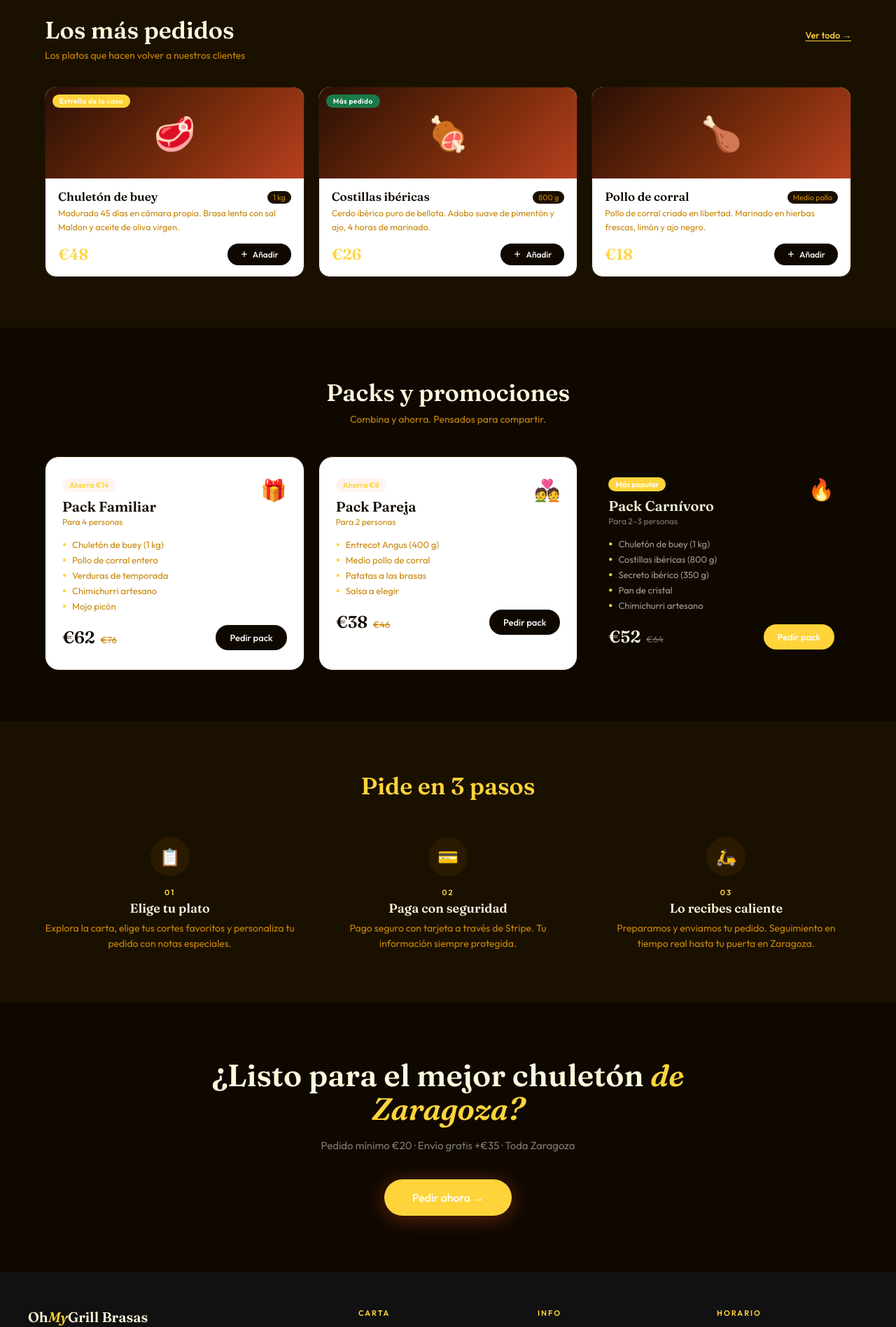
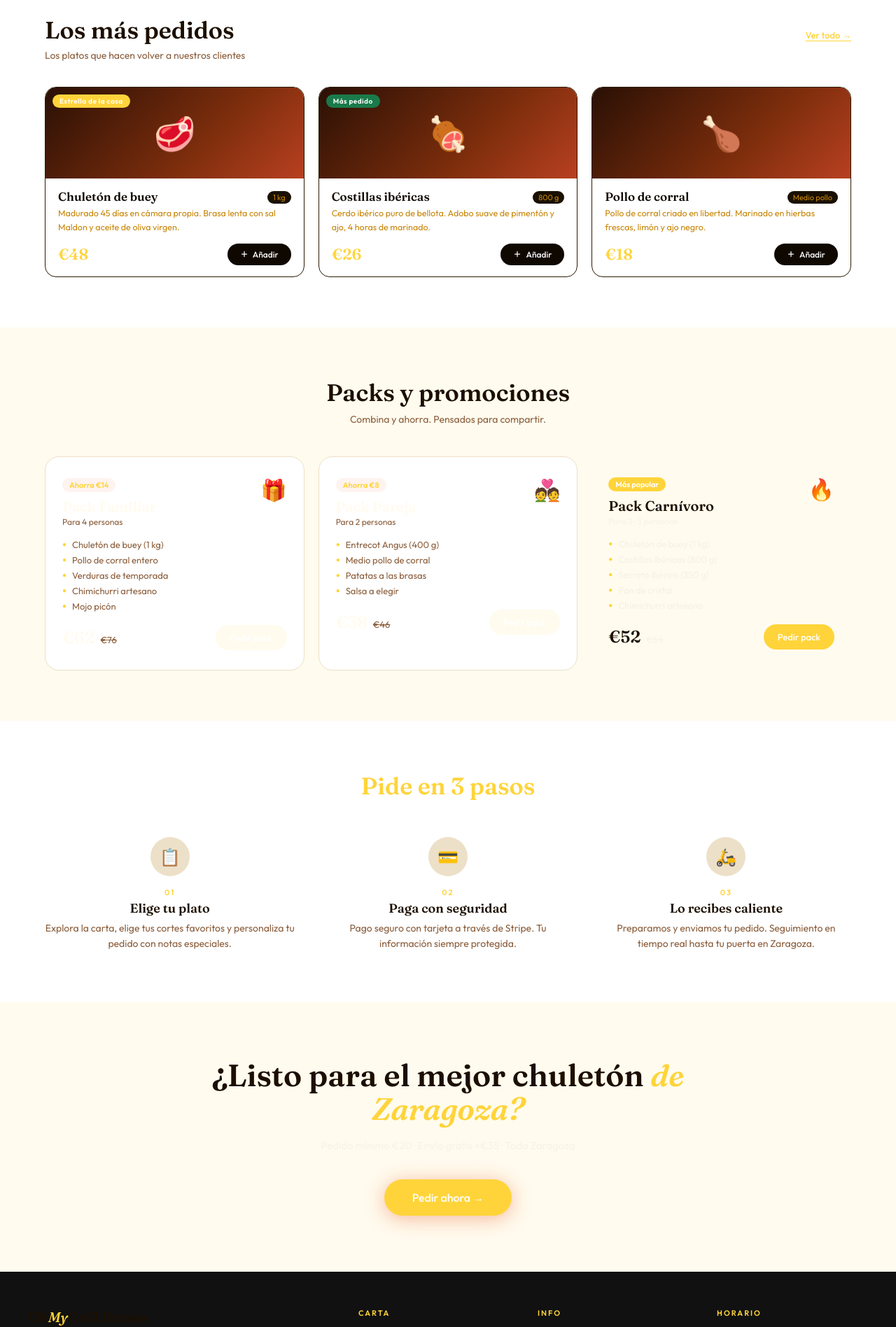
Before and after one commit to vynstudio/ohmygrillbrasas, a React (Vite) app: page / in a window 1280 px wide. Shown: the part 880-2776 px from the top of the page at 70% size. Built offline with nearby package versions, Linux system fonts and the light colour scheme.

Commit message:
feat: light homepage + dark menu — split palette, navbar adapts

```diff
--- a/src/App.jsx
+++ b/src/App.jsx
@@ -51,7 +51,7 @@ function AppContent() {
   };
 
   return (
-    <div style={{ minHeight: '100vh', background: '#0F0800' }}>
+    <div style={{ minHeight: '100vh', background: '#FFFBEE' }}>
       <Navbar activePage={page} onNavigate={navigate} onCartOpen={() => setCartOpen(true)} />
       <main>{renderPage()}</main>
       <CartDrawer
--- a/src/pages/HomePage.jsx
+++ b/src/pages/HomePage.jsx
@@ -32,7 +32,7 @@ export default function HomePage({ onNavigate }) {
   const open = isOpen();
 
   return (
-    <div style={{ fontFamily:"'Outfit',sans-serif", background:'#0F0800' }}>
+    <div style={{ fontFamily:"'Outfit',sans-serif", background:'#FFFBEE' }}>
 
       {/* ── HERO ── */}
       <section style={{ position:'relative', minHeight: isDesktop ? '92vh' : isMobile ? '100svh' : '80vh', display:'flex', alignItems:'center', overflow:'hidden', background:'#0C0A06' }}>
@@ -131,12 +131,12 @@ export default function HomePage({ onNavigate }) {
       </section>
 
       {/* ── FEATURED PRODUCTS ── */}
-      <section style={{ background:'#1A1000', padding: isMobile ? '48px 0' : '72px 0' }}>
+      <section style={{ background:'#FFFFFF', padding: isMobile ? '48px 0' : '72px 0' }}>
         <div style={{ maxWidth:1200, margin:'0 auto', padding:`0 ${isMobile ? 20 : 24}px` }}>
           <div style={{ display:'flex', alignItems:'baseline', justifyContent:'space-between', marginBottom: isMobile ? 24 : 36 }}>
             <div>
-              <h2 style={{ fontFamily:"'Fraunces',serif", fontSize: isMobile ? 26 : 34, fontWeight:600, color:'#FFF8DC', margin:0 }}>Los más pedidos</h2>
-              {!isMobile && <p style={{ fontSize:14, color:'#C8860A', marginTop:6 }}>Los platos que hacen volver a nuestros clientes</p>}
+              <h2 style={{ fontFamily:"'Fraunces',serif", fontSize: isMobile ? 26 : 34, fontWeight:600, color:'#1C0F00', margin:0 }}>Los más pedidos</h2>
+              {!isMobile && <p style={{ fontSize:14, color:'#8B5E3C', marginTop:6 }}>Los platos que hacen volver a nuestros clientes</p>}
             </div>
             <button onClick={() => onNavigate('menu')} style={{ background:'none', border:'none', cursor:'pointer', fontSize:13, color:'#ffd43a', fontFamily:"'Outfit',sans-serif", fontWeight:500, textDecoration:'underline', textUnderlineOffset:3, whiteSpace:'nowrap' }}>
               Ver todo →
@@ -149,36 +149,36 @@ export default function HomePage({ onNavigate }) {
       </section>
 
       {/* ── PACKS ── */}
-      <section style={{ padding: isMobile ? '48px 0' : '72px 0', background:'#0F0800' }}>
+      <section style={{ padding: isMobile ? '48px 0' : '72px 0', background:'#FFFBEE' }}>
         <div style={{ maxWidth:1200, margin:'0 auto', padding:`0 ${isMobile ? 20 : 24}px` }}>
           <div style={{ textAlign:'center', marginBottom: isMobile ? 28 : 44 }}>
-            <h2 style={{ fontFamily:"'Fraunces',serif", fontSize: isMobile ? 26 : 34, fontWeight:600, color:'#FFF8DC', margin:`0 0 ${isMobile ? 6 : 8}px` }}>Packs y promociones</h2>
-            <p style={{ fontSize:14, color:'#C8860A' }}>Combina y ahorra. Pensados para compartir.</p>
+            <h2 style={{ fontFamily:"'Fraunces',serif", fontSize: isMobile ? 26 : 34, fontWeight:600, color:'#1C0F00', margin:`0 0 ${isMobile ? 6 : 8}px` }}>Packs y promociones</h2>
+            <p style={{ fontSize:14, color:'#8B5E3C' }}>Combina y ahorra. Pensados para compartir.</p>
           </div>
           <div style={{ display:'grid', gridTemplateColumns: isMobile ? '1fr' : 'repeat(3,1fr)', gap: isMobile ? 14 : 20 }}>
             {packs.map((pack, idx) => (
-              <div key={pack.id} style={{ background: idx===2 ? '#0F0800' : '#fff', borderRadius:20, padding: isMobile ? '22px 20px' : '28px 24px', border: idx===2 ? 'none' : '1px solid #2A1A00', position:'relative', overflow:'hidden' }}>
+              <div key={pack.id} style={{ background: idx===2 ? '#FFFBEE' : '#fff', borderRadius:20, padding: isMobile ? '22px 20px' : '28px 24px', border: idx===2 ? 'none' : '1px solid #EDE0C8', position:'relative', overflow:'hidden' }}>
                 <div style={{ display:'flex', alignItems:'flex-start', justifyContent:'space-between', marginBottom:14 }}>
                   <div>
                     <span style={{ display:'inline-block', background: idx===2 ? '#ffd43a' : '#FEF3EE', color: idx===2 ? '#fff' : '#ffd43a', fontSize:11, fontWeight:600, padding:'3px 10px', borderRadius:20, marginBottom:8 }}>{pack.badge}</span>
-                    <h3 style={{ fontFamily:"'Fraunces',serif", fontSize:20, fontWeight:600, color: idx===2 ? '#FFF8DC' : '#0F0800', margin:0 }}>{pack.name}</h3>
-                    <p style={{ fontSize:12, color: idx===2 ? 'rgba(240,235,227,0.5)' : '#C8860A', marginTop:2 }}>{pack.subtitle}</p>
+                    <h3 style={{ fontFamily:"'Fraunces',serif", fontSize:20, fontWeight:600, color: idx===2 ? '#1C0F00' : '#FFFBEE', margin:0 }}>{pack.name}</h3>
+                    <p style={{ fontSize:12, color: idx===2 ? 'rgba(240,235,227,0.5)' : '#8B5E3C', marginTop:2 }}>{pack.subtitle}</p>
                   </div>
                   <span style={{ fontSize:30 }}>{pack.emoji}</span>
                 </div>
                 <ul style={{ margin:'0 0 16px', padding:0, listStyle:'none' }}>
                   {pack.items.map(item => (
-                    <li key={item} style={{ fontSize:13, color: idx===2 ? 'rgba(240,235,227,0.65)' : '#C8860A', padding:'3px 0', display:'flex', alignItems:'center', gap:8 }}>
+                    <li key={item} style={{ fontSize:13, color: idx===2 ? 'rgba(240,235,227,0.65)' : '#8B5E3C', padding:'3px 0', display:'flex', alignItems:'center', gap:8 }}>
                       <span style={{ color:'#ffd43a', fontSize:10 }}>●</span>{item}
                     </li>
                   ))}
                 </ul>
                 <div style={{ display:'flex', alignItems:'center', justifyContent:'space-between' }}>
                   <div>
-                    <span style={{ fontFamily:"'Fraunces',serif", fontSize:24, fontWeight:600, color: idx===2 ? '#FFF8DC' : '#0F0800' }}>€{pack.price}</span>
-                    <span style={{ fontSize:13, color: idx===2 ? 'rgba(240,235,227,0.4)' : '#C8860A', marginLeft:8, textDecoration:'line-through' }}>€{pack.originalPrice}</span>
+                    <span style={{ fontFamily:"'Fraunces',serif", fontSize:24, fontWeight:600, color: idx===2 ? '#1C0F00' : '#FFFBEE' }}>€{pack.price}</span>
+                    <span style={{ fontSize:13, color: idx===2 ? 'rgba(240,235,227,0.4)' : '#8B5E3C', marginLeft:8, textDecoration:'line-through' }}>€{pack.originalPrice}</span>
                   </div>
-                  <button onClick={() => onNavigate('packs')} style={{ background: idx===2 ? '#ffd43a' : '#0F0800', color:'#fff', border:'none', borderRadius:24, padding:'10px 20px', fontSize:13, fontWeight:500, cursor:'pointer', fontFamily:"'Outfit',sans-serif" }}>
+                  <button onClick={() => onNavigate('packs')} style={{ background: idx===2 ? '#ffd43a' : '#FFFBEE', color:'#fff', border:'none', borderRadius:24, padding:'10px 20px', fontSize:13, fontWeight:500, cursor:'pointer', fontFamily:"'Outfit',sans-serif" }}>
                     Pedir pack
                   </button>
                 </div>
@@ -189,7 +189,7 @@ export default function HomePage({ onNavigate }) {
       </section>
 
       {/* ── HOW IT WORKS ── */}
-      <section style={{ background:'#1A1000', padding: isMobile ? '48px 0' : '72px 0' }}>
+      <section style={{ background:'#FFFFFF', padding: isMobile ? '48px 0' : '72px 0' }}>
         <div style={{ maxWidth:1200, margin:'0 auto', padding:`0 ${isMobile ? 20 : 24}px` }}>
           <h2 style={{ fontFamily:"'Fraunces',serif", fontSize: isMobile ? 26 : 34, fontWeight:600, color:'#FFD43A', textAlign:'center', margin:`0 0 ${isMobile ? 32 : 52}px` }}>Pide en 3 pasos</h2>
           <div style={{ display:'grid', gridTemplateColumns: isMobile ? '1fr' : 'repeat(3,1fr)', gap: isMobile ? 28 : 40 }}>
@@ -199,13 +199,13 @@ export default function HomePage({ onNavigate }) {
               {step:'03',icon:'🛵',title:'Lo recibes caliente',desc:'Preparamos y enviamos tu pedido. Seguimiento en tiempo real hasta tu puerta en Zaragoza.'},
             ].map(s => (
               <div key={s.step} style={{ display:'flex', flexDirection: isMobile ? 'row' : 'column', alignItems: isMobile ? 'flex-start' : 'center', gap: isMobile ? 16 : 0, textAlign: isMobile ? 'left' : 'center' }}>
-                <div style={{ width:56, height:56, borderRadius:'50%', background:'#2A1A00', display:'flex', alignItems:'center', justifyContent:'center', flexShrink:0, fontSize:24, marginBottom: isMobile ? 0 : 16 }}>
+                <div style={{ width:56, height:56, borderRadius:'50%', background:'#EDE0C8', display:'flex', alignItems:'center', justifyContent:'center', flexShrink:0, fontSize:24, marginBottom: isMobile ? 0 : 16 }}>
                   {s.icon}
                 </div>
                 <div>
                   <span style={{ fontSize:11, letterSpacing:'2px', color:'#ffd43a', fontWeight:600, display:'block', marginBottom:4 }}>{s.step}</span>
-                  <h3 style={{ fontFamily:"'Fraunces',serif", fontSize:18, fontWeight:600, color:'#FFF8DC', margin:'0 0 6px' }}>{s.title}</h3>
-                  <p style={{ fontSize:14, color:'#C8860A', lineHeight:1.6, margin:0 }}>{s.desc}</p>
+                  <h3 style={{ fontFamily:"'Fraunces',serif", fontSize:18, fontWeight:600, color:'#1C0F00', margin:'0 0 6px' }}>{s.title}</h3>
+                  <p style={{ fontSize:14, color:'#8B5E3C', lineHeight:1.6, margin:0 }}>{s.desc}</p>
                 </div>
               </div>
             ))}
@@ -214,9 +214,9 @@ export default function HomePage({ onNavigate }) {
       </section>
 
       {/* ── CTA ── */}
-      <section style={{ background:'#0F0800', padding: isMobile ? '56px 20px' : '80px 24px' }}>
+      <section style={{ background:'#FFFBEE', padding: isMobile ? '56px 20px' : '80px 24px' }}>
         <div style={{ maxWidth:800, margin:'0 auto', textAlign:'center' }}>
-          <h2 style={{ fontFamily:"'Fraunces',serif", fontSize: isMobile ? 32 : 44, fontWeight:600, color:'#FFF8DC', margin:`0 0 ${isMobile ? 12 : 16}px`, lineHeight:1.1 }}>
+          <h2 style={{ fontFamily:"'Fraunces',serif", fontSize: isMobile ? 32 : 44, fontWeight:600, color:'#1C0F00', margin:`0 0 ${isMobile ? 12 : 16}px`, lineHeight:1.1 }}>
             ¿Listo para el mejor chuletón{' '}
             <em style={{ color:'#ffd43a' }}>de Zaragoza?</em>
           </h2>
@@ -234,7 +234,7 @@ export default function HomePage({ onNavigate }) {
         <div style={{ maxWidth:1200, margin:'0 auto' }}>
           <div style={{ display:'grid', gridTemplateColumns: isMobile ? '1fr 1fr' : '2fr 1fr 1fr 1fr', gap: isMobile ? 28 : 40, marginBottom: isMobile ? 28 : 40 }}>
             <div style={{ gridColumn: isMobile ? '1 / -1' : 'auto' }}>
-              <div style={{ fontFamily:"'Fraunces',serif", fontSize:20, fontWeight:600, color:'#FFF8DC', marginBottom:10 }}>
+              <div style={{ fontFamily:"'Fraunces',serif", fontSize:20, fontWeight:600, color:'#1C0F00', marginBottom:10 }}>
                 Oh<em style={{ color:'#ffd43a' }}>My</em>Grill Brasas
               </div>
               <p style={{ fontSize:13, color:'rgba(240,235,227,0.4)', lineHeight:1.65, maxWidth:260 }}>
```
Also changed, not shown: src/components/Navbar.jsx (+4 -4 lines).
